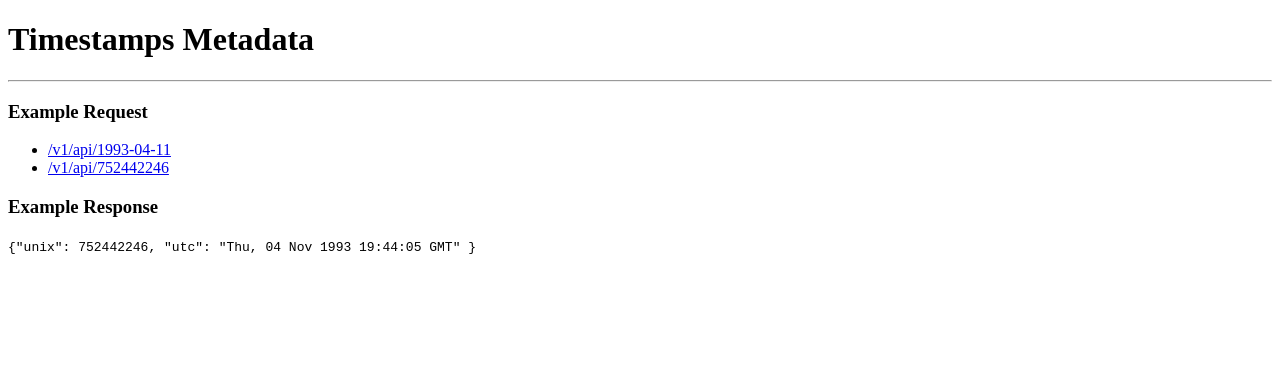
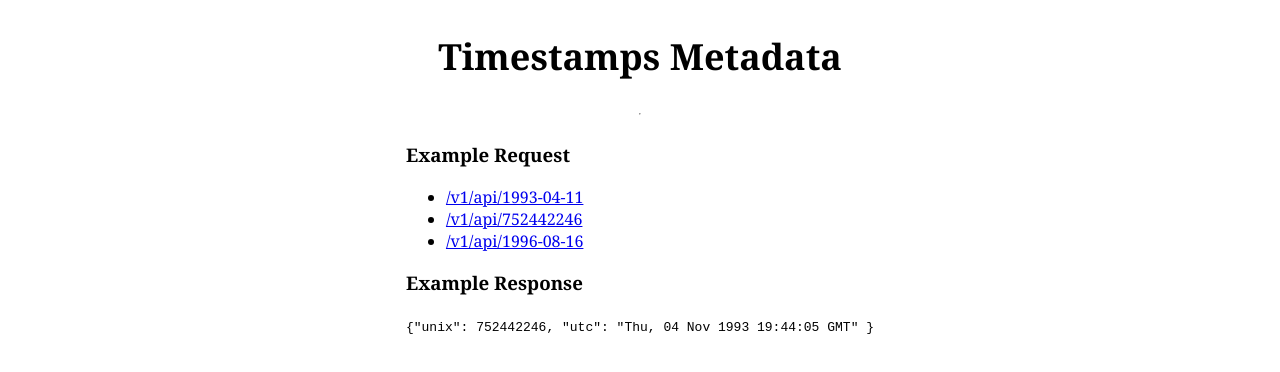
Before and after one commit to carmandomx/metadata, a website: page views/index.html in a window 1280 px wide. Drawn offline with Linux system fonts and the light colour scheme.

Commit message:
final touches

```diff
--- a/routes/v1.js
+++ b/routes/v1.js
@@ -11,7 +11,6 @@ const isValidDate = (date) => {
 router.get("/:date", (req, res) => {
   const inputDate = req.params.date;
   let date;
-
   let regex = /^\d+$/;
 
   // Check if the input is a Unix timestamp (integer), otherwise treat it as a human-readable date
--- a/views/index.html
+++ b/views/index.html
@@ -3,6 +3,20 @@
   <head>
     <meta charset="UTF-8" />
     <meta http-equiv="X-UA-Compatible" content="IE=edge" />
+    <style>
+      body {
+        font-family: Georgia, "Times New Roman", Times, serif;
+        display: flex;
+        align-items: center;
+        flex-direction: column;
+      }
+      h1 {
+        font-size: 36px;
+      }
+      hr {
+        display: flex;
+      }
+    </style>
     <title>Express Practice</title>
   </head>
   <body>
@@ -13,8 +27,8 @@
       <ul>
         <li><a href="/api/1993-04-11">/v1/api/1993-04-11</a></li>
         <li><a href="/api/1993-04-11">/v1/api/752442246</a></li>
+        <li><a href="/api/1996-08-16">/v1/api/1996-08-16</a></li>
       </ul>
-
       <h3>Example Response</h3>
       <code>{"unix": 752442246, "utc": "Thu, 04 Nov 1993 19:44:05 GMT" }</code>
     </section>
```
